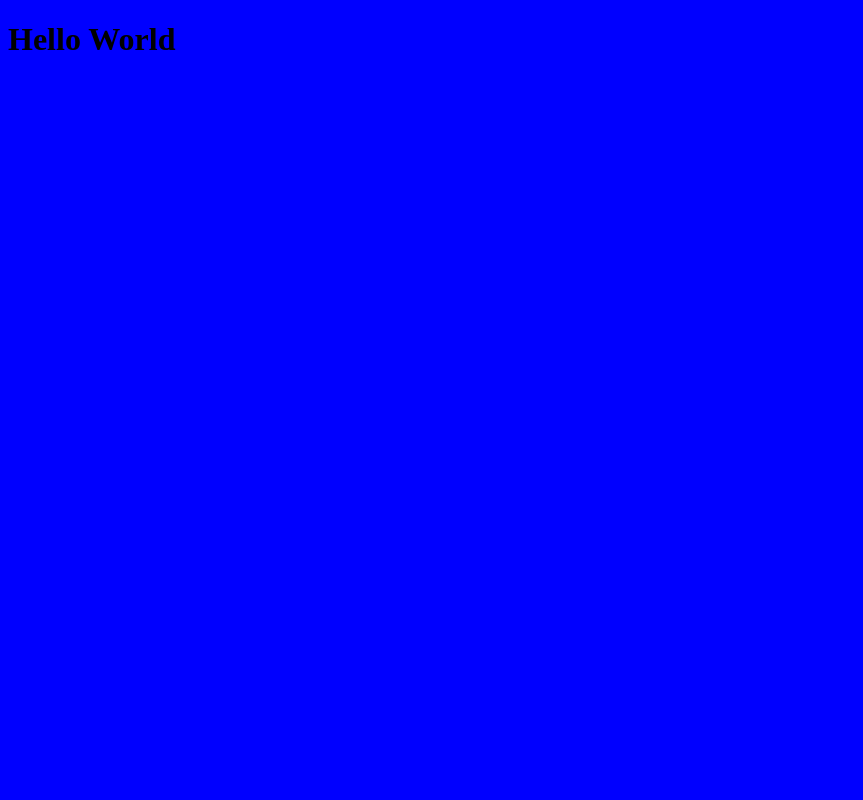
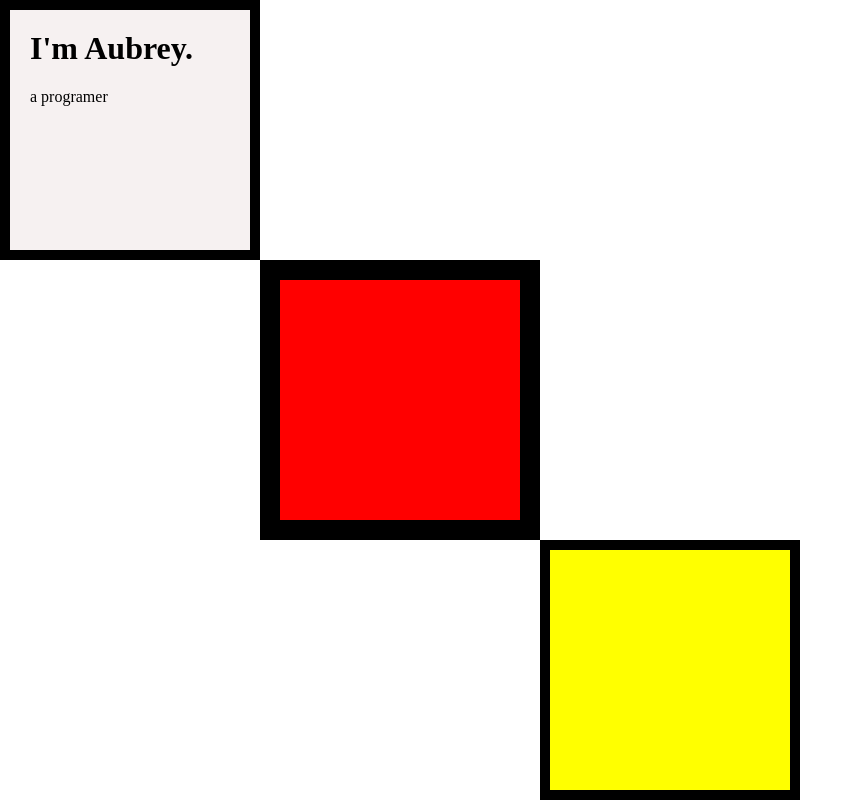
Before and after one commit to AubreyGuishard/MyPersonalSiteTest, a plain HTML site: page CSS-MySite/index.html in a window 1280 px wide. Shown: the whole page, without its empty margins (0-863 px from the left). Drawn offline with Linux system fonts and the light colour scheme.

Commit message:
Added a favicon for my website + working with css tools for a styling project manipulating th squares

```diff
--- a/CSS-MySite/CSS/styles.css
+++ b/CSS-MySite/CSS/styles.css
@@ -1,3 +1,36 @@
 body{
-    background-color: blue;
+    margin: 0;
 }
+
+h1{
+    margin-top: 0;
+}
+
+.top-container{
+    margin-left: 0px;
+    margin-top: 0px;
+    height: 200px;
+    width: 200px;
+    padding: 20px;
+    border: solid 10px;
+    background-color: #F6F1F1;
+}
+
+.middle-container{
+    height: 200px;
+    width: 200px;
+    padding: 20px;
+    border: solid 20px;
+    margin-left: 260px;
+   background-color: red;
+}
+
+.bottom-container{
+    height: 200px;
+    width: 200px;
+    padding: 20px;
+    border: solid 10px;
+    margin-left: 540px;
+    background-color: yellow;
+
+}
--- a/CSS-MySite/index.html
+++ b/CSS-MySite/index.html
@@ -2,10 +2,22 @@
 <html lang="en">
 <head>
     <meta charset="UTF-8">
-    <title>Aubrey</title>
+    <title>Aubrey - a web developer</title>
     <link rel="stylesheet" href="CSS/styles.css">
+    <link rel="icon" href="favicon.ico">
 </head>
 <body>
-    <h1>Hello World</h1>
+   <div class="top-container">
+
+    <h1>I'm Aubrey.</h1>
+    <p>a programer</p>
+
+   </div>
+   <div class="middle-container">
+
+   </div>
+   <div class="bottom-container">
+
+   </div>
 </body>
 </html>
```
Also changed, not shown: CSS-MySite/favicon.ico (added).
